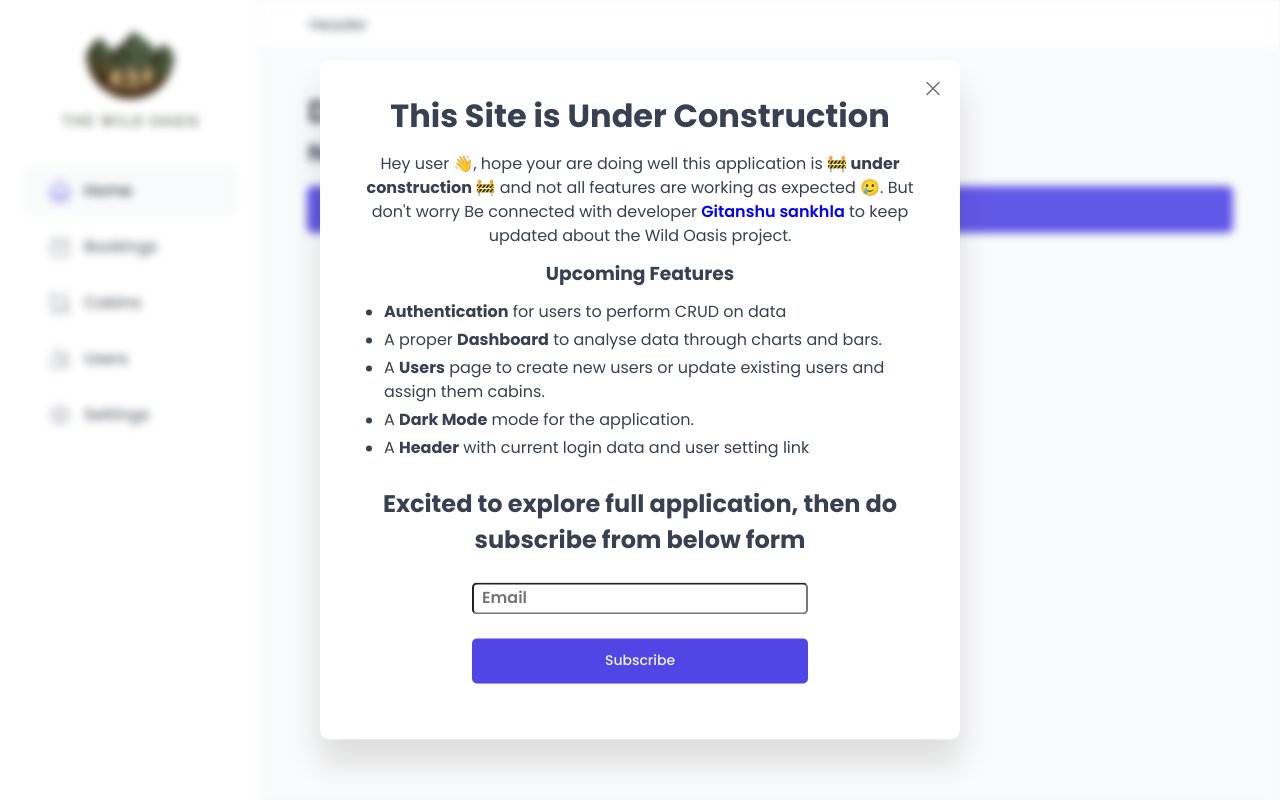
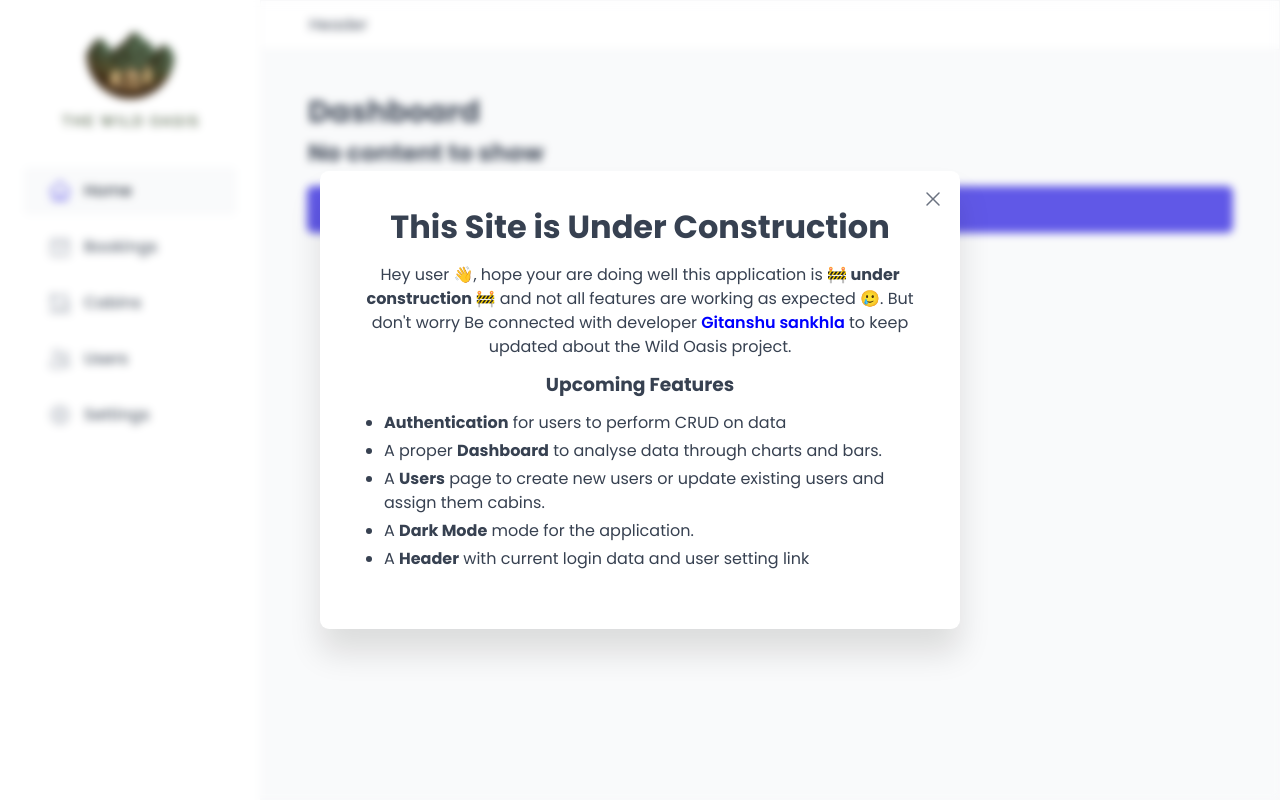
Before and after one commit to Gitax18/the-wild-oasis, a React (Vite) app: page /dashboard in a window 1280 px wide. Both pictures are taken after a click on the button "Site under construction, press me to know more". Built offline with nearby package versions, Linux system fonts and the light colour scheme; a web font is replaced by a local one.

Commit message:
remove the form

```diff
--- a/src/ui/MessageContainer.jsx
+++ b/src/ui/MessageContainer.jsx
@@ -31,21 +31,6 @@
 
 const LI = styled.li`
   text-align: start;
-`;
-
-const Form = styled.form`
-  display: flex;
-  gap: 1.2rem;
-  flex-direction: column;
-  width: 60%;
-  margin: 2.4rem auto;
-`;
-
-const FormDIV = styled.div`
-  display: flex;
-  flex-direction: column;
-  font-size: 2rem;
-  font-weight: 600;
 `;
 
 function MessageContainer() {
@@ -85,21 +70,6 @@
             link
           </LI>
         </UL>
-        <h2>
-          Excited to explore full application, then do subscribe from below form
-        </h2>
-        <Form
-          name="subscribe"
-          method="POST"
-          data-netlify="true"
-          onSubmit="submit"
-        >
-          <FormDIV>
-            <Input type="email" name="email" id="email" placeholder="Email" />
-          </FormDIV>
-          <div data-netlify-recaptcha="true"></div>
-          <Button>Subscribe</Button>
-        </Form>
       </div>
     </StyledMessageContainer>
   );
```
